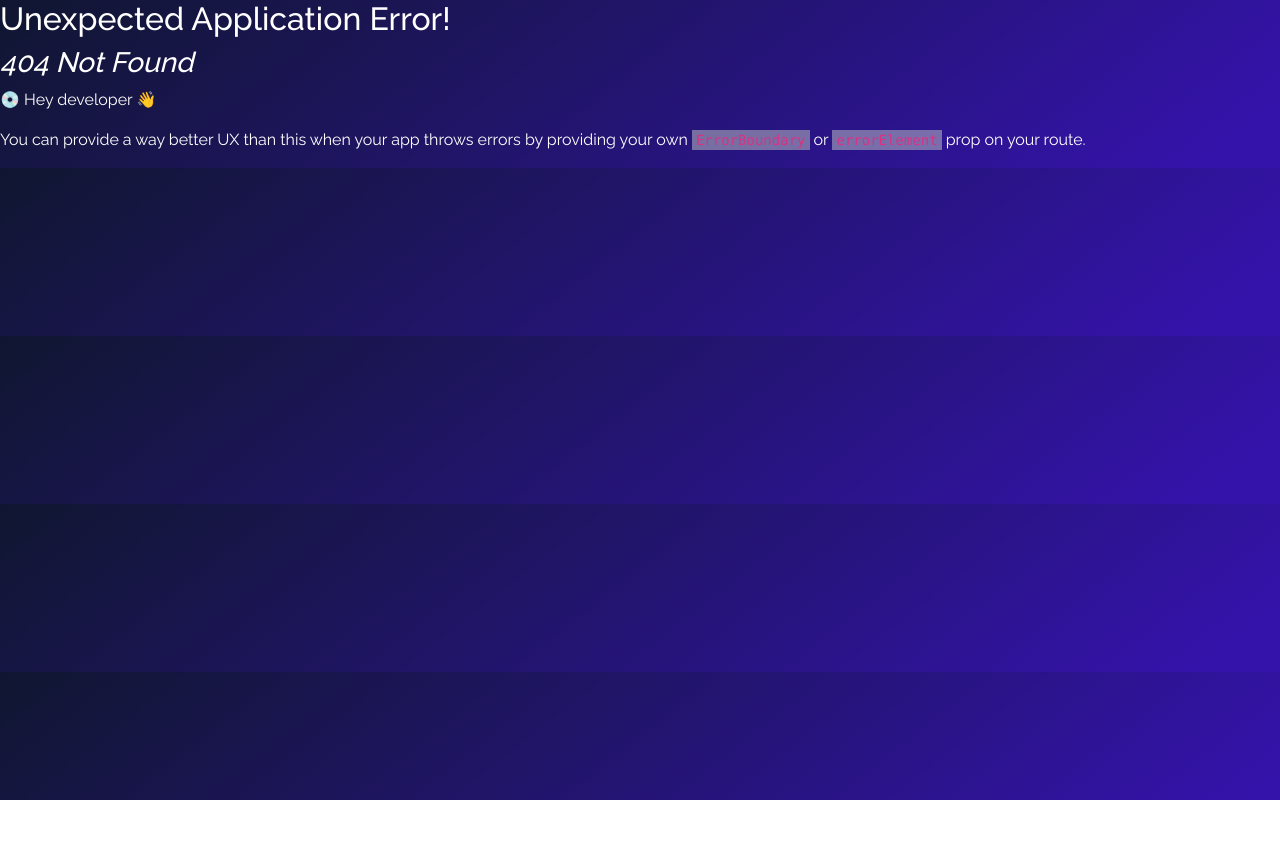
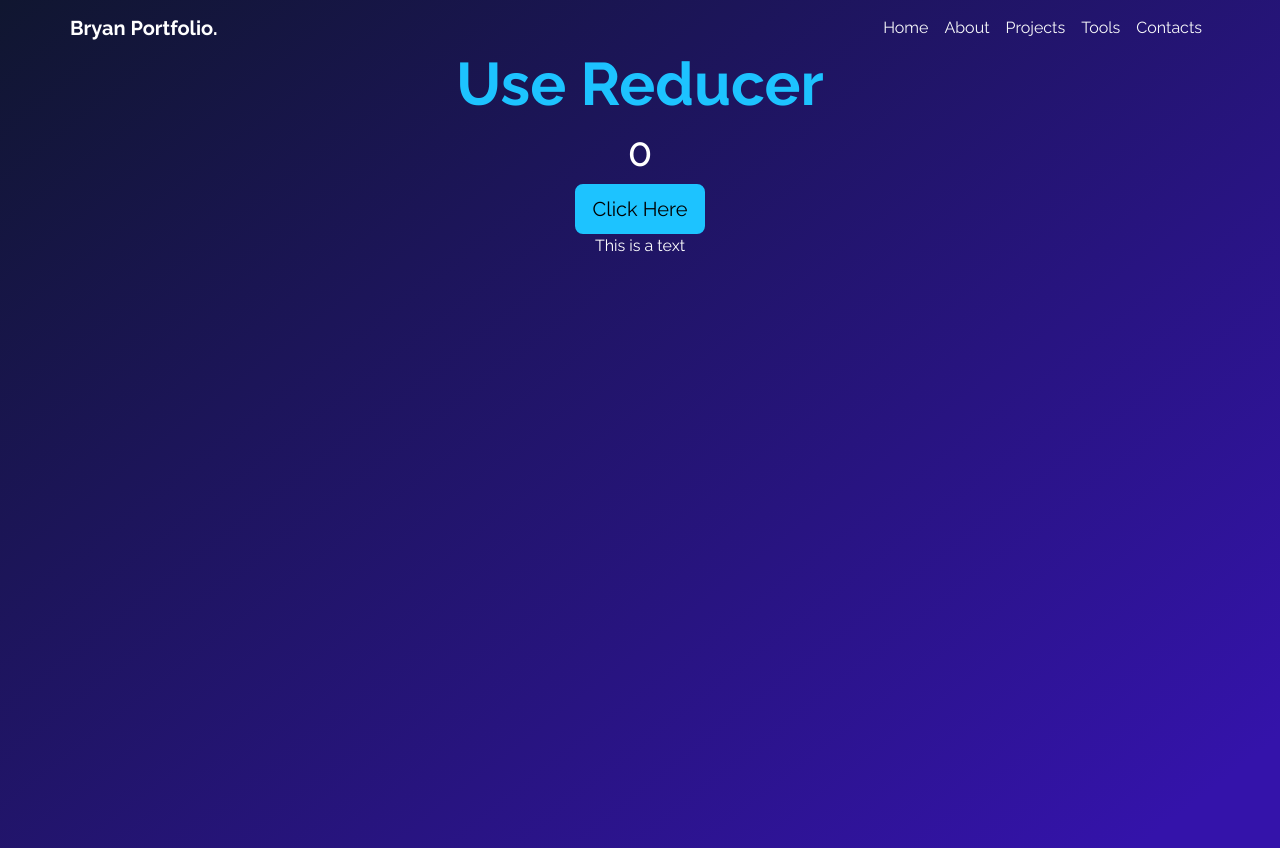
Before and after one commit to clapisbryan/portfolio-react, a React (Vite) app: page /hooks/usereducer in a window 1280 px wide. Before the commit this address had no page. Before the commit the page ends 800 px from the top, so only its background shows below. Built offline with nearby package versions, Linux system fonts and the light colour scheme.

Commit message:
Added page for use reducer and use ref

```diff
--- a/src/Pages/App/App.jsx
+++ b/src/Pages/App/App.jsx
@@ -1,10 +1,13 @@
 import { createBrowserRouter, createRoutesFromElements, Route, RouterProvider } from 'react-router-dom';
 import Home from '../Home/Home';
+import { UseReducer, UseRef } from '../Hooks';
 
 const router = createBrowserRouter(
     createRoutesFromElements(
         <>
             <Route path="/" element={<Home />} />
+            <Route path="/hooks/usereducer" element={<UseReducer />} />
+            <Route path="/hooks/useref" element={<UseRef />} />
         </>
     )
 )
--- /dev/null
+++ b/src/Pages/Hooks/UseReducer.jsx
@@ -0,0 +1,45 @@
+import React, { useReducer } from 'react'
+import { motion } from "framer-motion";
+import AppNavbar from '../../components/AppNavbar/AppNavbar';
+
+const reducer = (state, action) => {
+    switch (action.type) {
+        case "INCREMENT":
+            return { count: state.count + 1, showText: state.showText }
+        case "toggleShowText":
+            return { count: state.count, showText: !state.showText }
+        default:
+            return state
+    }
+}
+
+const UseReducer = () => {
+    const [state, dispatch] = useReducer(reducer, { count: 0, showText: true });
+
+    return (
+        <>
+
+            <AppNavbar />
+            <div id="landing" className="container">
+                <motion.h1
+                    initial={{ y: -10, opacity: 0 }}
+                    animate={{ y: 0, opacity: 1 }}
+                    transition={{ duration: 0.5, delay: 0.8 }}
+                    className="fw-bold sub-text-primary title mt-5 text-center"
+                >
+                    Use Reducer
+                </motion.h1>
+                <div className="d-flex flex-column align-items-center justify-content-center">
+                    <h1>{state.count}</h1>
+                    <button className='btn btn-primary btn-lg' onClick={() => {
+                        dispatch({ type: "INCREMENT" })
+                        dispatch({ type: "toggleShowText" })
+                    }}>Click Here</button>
+                    {state.showText && <p>This is a text</p>}
+                </div>
+            </div>
+        </>
+    )
+}
+
+export default UseReducer
--- /dev/null
+++ b/src/Pages/Hooks/UseRef.jsx
@@ -0,0 +1,37 @@
+import React, { useRef } from 'react'
+import { motion } from "framer-motion";
+import AppNavbar from '../../components/AppNavbar/AppNavbar';
+
+const UseRef = () => {
+    const inputRef = useRef(null);
+
+    const handleOnClick = () => {
+        if(inputRef.current.value == ""){
+            inputRef.current.focus();
+        } else {
+            console.log(inputRef.current.value);
+            inputRef.current.value = "";
+        }
+    }
+    return (
+        <div>
+            <AppNavbar />
+            <div id="landing" className="container">
+                <motion.h1
+                    initial={{ y: -10, opacity: 0 }}
+                    animate={{ y: 0, opacity: 1 }}
+                    transition={{ duration: 0.5, delay: 0.8 }}
+                    className="fw-bold sub-text-primary title mt-5 text-center"
+                >
+                    Use Ref
+                </motion.h1>
+                <div>
+                    <input type="text" className='form-control mb-3' ref={inputRef}/>
+                    <button className="btn btn-primary" onClick={handleOnClick}>Change Name</button>
+                </div>
+            </div>
+        </div>
+    )
+}
+
+export default UseRef
--- /dev/null
+++ b/src/Pages/Hooks/index.js
@@ -0,0 +1,7 @@
+import UseReducer from "./UseReducer";
+import UseRef from "./UseRef";
+
+export {
+    UseReducer,
+    UseRef
+}
```
